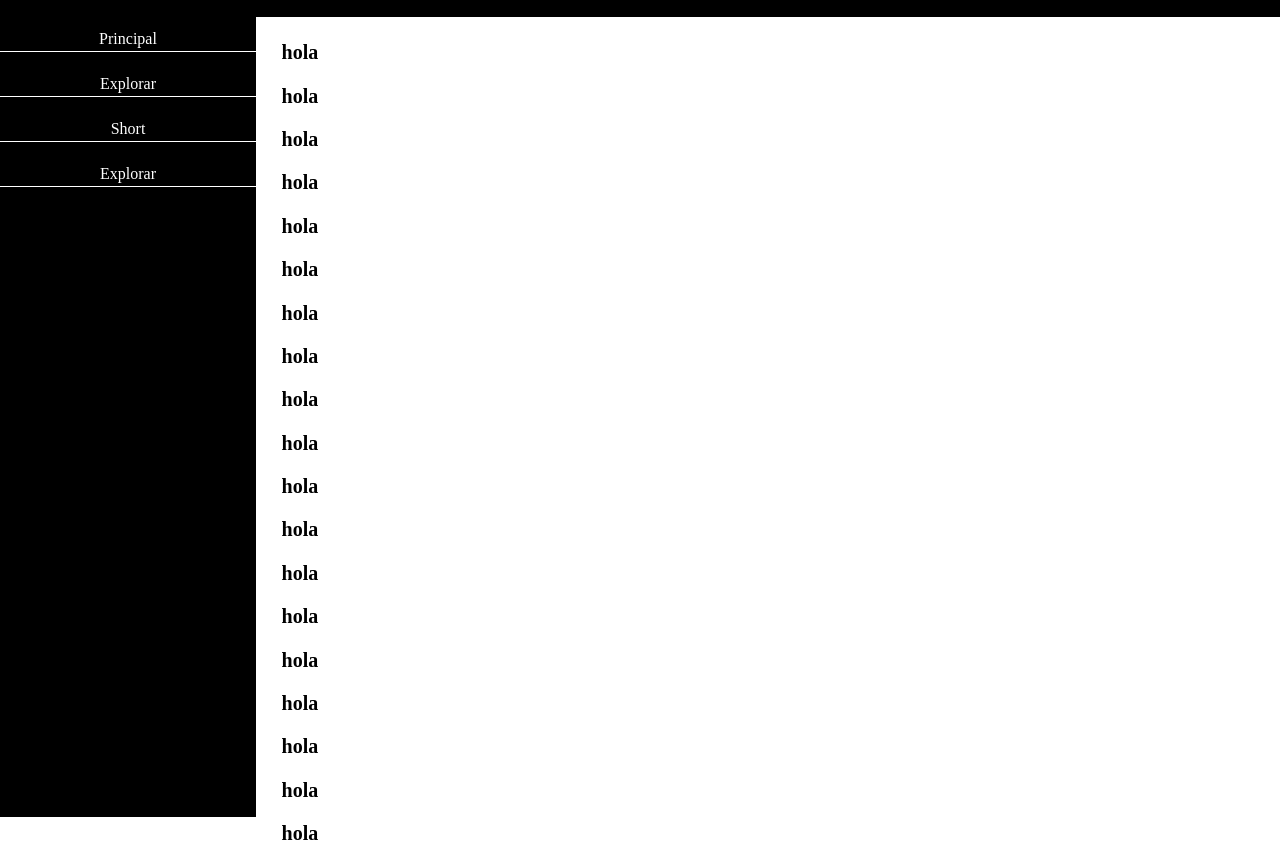
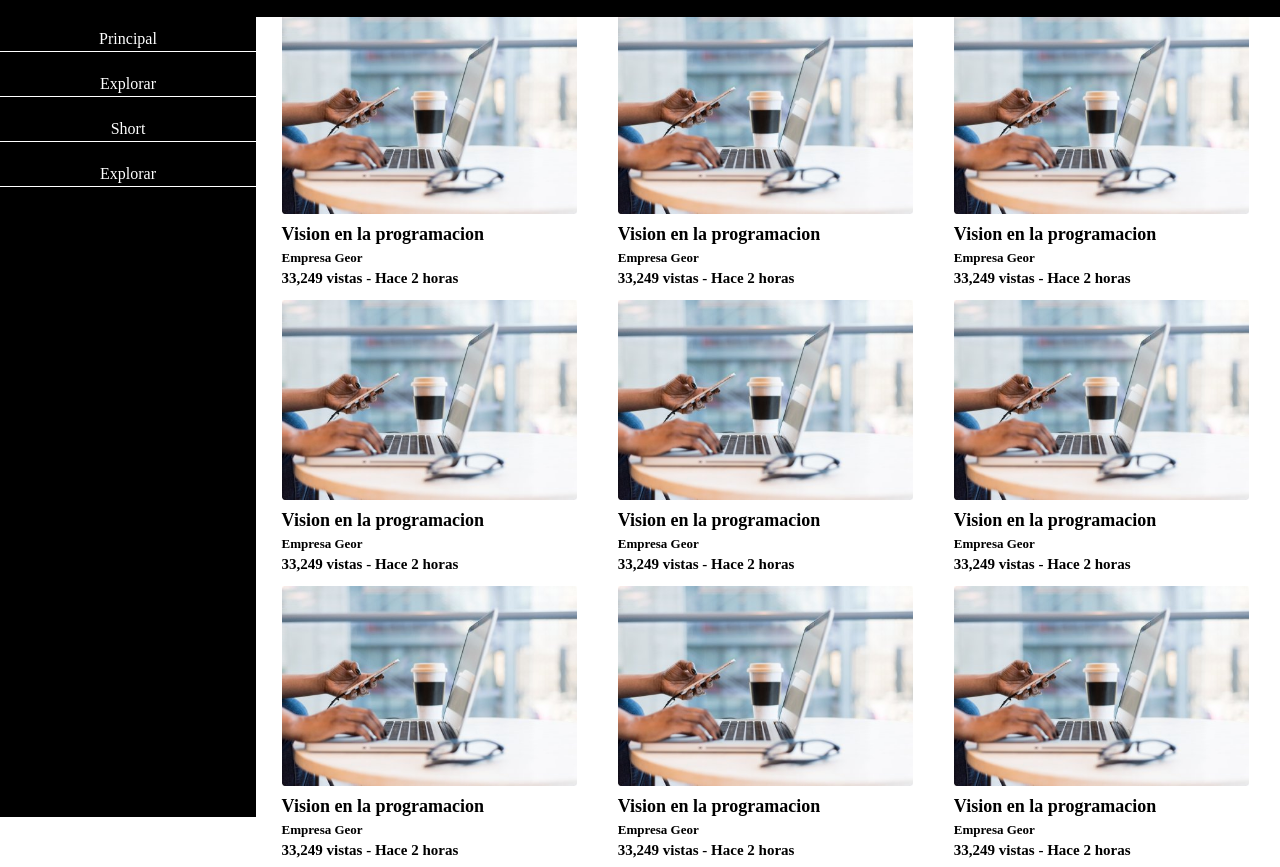
Before and after one commit to joel2010/html5, a plain HTML site: page youtube-jose.html in a window 1280 px wide. Shown: the part 63-930 px from the top of the page. Drawn offline with Linux system fonts and the light colour scheme.

Commit message:
vista youtube-jose

```diff
--- a/css/youtube-style-jose.css
+++ b/css/youtube-style-jose.css
@@ -60,7 +60,32 @@ a{
     text-align: center;
 }
 
-.p{
+.contenedor{
     margin-left: 22%;
-    font-size: 10px;
+    margin-top: 6%;
+    display: grid;
+    grid-template-columns: 1fr 1fr 1fr;
+    gap: 10px;
 }
+.video{
+    max-width: 300px;
+
+}
+
+.imagen__yt{
+    max-width: 295px;
+    background-position: center;
+    margin: 0;
+}
+.titulo__video{
+    margin: 0;
+    font-size: 18px
+}
+.nombre__canal{
+    margin: 0;
+    font-size: 13px
+}
+.vistas{
+    margin: 0;
+    font-size: 15px
+}
--- a/youtube-jose.html
+++ b/youtube-jose.html
@@ -43,29 +43,120 @@
             <a href="">Explorar</a>
         </div>
     </section>
-    <div class="p">
-        <h1>hola</h1>
-        <h1>hola</h1>
-        <h1>hola</h1>
-        <h1>hola</h1>
-        <h1>hola</h1>
-        <h1>hola</h1>
-        <h1>hola</h1>
-        <h1>hola</h1>
-        <h1>hola</h1>
-        <h1>hola</h1>
-        <h1>hola</h1>
-        <h1>hola</h1>
-        <h1>hola</h1>
-        <h1>hola</h1>
-        <h1>hola</h1>
-        <h1>hola</h1>
-        <h1>hola</h1>
-        <h1>hola</h1>
-        <h1>hola</h1>
-        <h1>hola</h1>
-        <h1>hola</h1>
-        <h1>hola</h1>
+    <div class="contenedor">
+
+        <article class="video">
+            <div class="imagen__video">
+                <img src="images/vision.jpg" class="imagen__yt" alt="imagen__video">
+            </div>
+            <div class="info__video">
+                <h2 class="titulo__video">Vision en la programacion</h2>
+                <h3 class="nombre__canal">Empresa Geor</h3>
+                <h4 class="vistas">33,249 vistas  - Hace 2 horas</h4>
+            </div>
+        </article>
+
+        <article class="video">
+            <div class="imagen__video">
+                <img src="images/vision.jpg" class="imagen__yt" alt="imagen__video">
+            </div>
+            <div class="info__video">
+                <h2 class="titulo__video">Vision en la programacion</h2>
+                <h3 class="nombre__canal">Empresa Geor</h3>
+                <h4 class="vistas">33,249 vistas  - Hace 2 horas</h4>
+            </div>
+        </article>
+        <article class="video">
+            <div class="imagen__video">
+                <img src="images/vision.jpg" class="imagen__yt" alt="imagen__video">
+            </div>
+            <div class="info__video">
+                <h2 class="titulo__video">Vision en la programacion</h2>
+                <h3 class="nombre__canal">Empresa Geor</h3>
+                <h4 class="vistas">33,249 vistas  - Hace 2 horas</h4>
+            </div>
+        </article>
+        <article class="video">
+            <div class="imagen__video">
+                <img src="images/vision.jpg" class="imagen__yt" alt="imagen__video">
+            </div>
+            <div class="info__video">
+                <h2 class="titulo__video">Vision en la programacion</h2>
+                <h3 class="nombre__canal">Empresa Geor</h3>
+                <h4 class="vistas">33,249 vistas  - Hace 2 horas</h4>
+            </div>
+        </article>
+        <article class="video">
+            <div class="imagen__video">
+                <img src="images/vision.jpg" class="imagen__yt" alt="imagen__video">
+            </div>
+            <div class="info__video">
+                <h2 class="titulo__video">Vision en la programacion</h2>
+                <h3 class="nombre__canal">Empresa Geor</h3>
+                <h4 class="vistas">33,249 vistas  - Hace 2 horas</h4>
+            </div>
+        </article>
+        <article class="video">
+            <div class="imagen__video">
+                <img src="images/vision.jpg" class="imagen__yt" alt="imagen__video">
+            </div>
+            <div class="info__video">
+                <h2 class="titulo__video">Vision en la programacion</h2>
+                <h3 class="nombre__canal">Empresa Geor</h3>
+                <h4 class="vistas">33,249 vistas  - Hace 2 horas</h4>
+            </div>
+        </article>
+        <article class="video">
+            <div class="imagen__video">
+                <img src="images/vision.jpg" class="imagen__yt" alt="imagen__video">
+            </div>
+            <div class="info__video">
+                <h2 class="titulo__video">Vision en la programacion</h2>
+                <h3 class="nombre__canal">Empresa Geor</h3>
+                <h4 class="vistas">33,249 vistas  - Hace 2 horas</h4>
+            </div>
+        </article>
+        <article class="video">
+            <div class="imagen__video">
+                <img src="images/vision.jpg" class="imagen__yt" alt="imagen__video">
+            </div>
+            <div class="info__video">
+                <h2 class="titulo__video">Vision en la programacion</h2>
+                <h3 class="nombre__canal">Empresa Geor</h3>
+                <h4 class="vistas">33,249 vistas  - Hace 2 horas</h4>
+            </div>
+        </article>
+        <article class="video">
+            <div class="imagen__video">
+                <img src="images/vision.jpg" class="imagen__yt" alt="imagen__video">
+            </div>
+            <div class="info__video">
+                <h2 class="titulo__video">Vision en la programacion</h2>
+                <h3 class="nombre__canal">Empresa Geor</h3>
+                <h4 class="vistas">33,249 vistas  - Hace 2 horas</h4>
+            </div>
+        </article>
+        <article class="video">
+            <div class="imagen__video">
+                <img src="images/vision.jpg" class="imagen__yt" alt="imagen__video">
+            </div>
+            <div class="info__video">
+                <h2 class="titulo__video">Vision en la programacion</h2>
+                <h3 class="nombre__canal">Empresa Geor</h3>
+                <h4 class="vistas">33,249 vistas  - Hace 2 horas</h4>
+            </div>
+        </article>
+        <article class="video">
+            <div class="imagen__video">
+                <img src="images/vision.jpg" class="imagen__yt" alt="imagen__video">
+            </div>
+            <div class="info__video">
+                <h2 class="titulo__video">Vision en la programacion</h2>
+                <h3 class="nombre__canal">Empresa Geor</h3>
+                <h4 class="vistas">33,249 vistas  - Hace 2 horas</h4>
+            </div>
+        </article>
+
     </div>
 </body>
 </html>
```
